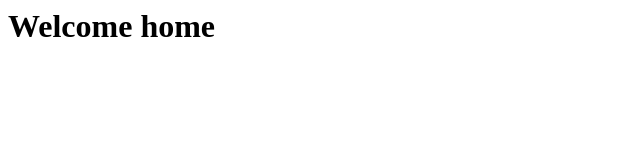
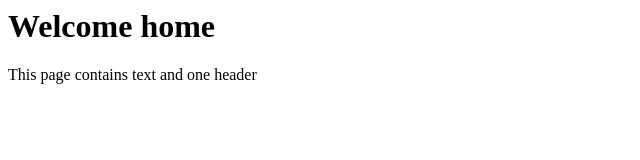
Before and after one commit to avinashchennu/OSclass, a plain HTML site: page index.html in a window 1280 px wide. Shown: the whole page, without its empty margins (0-640 px from the left). Drawn offline with Linux system fonts and the light colour scheme.

Commit message:
new lines are added

```diff
--- a/index.html
+++ b/index.html
@@ -1 +1,3 @@
 <h1> Welcome home </h1>
+<title>First Webpage </title>
+<p> This page contains text and one header</p>
```
